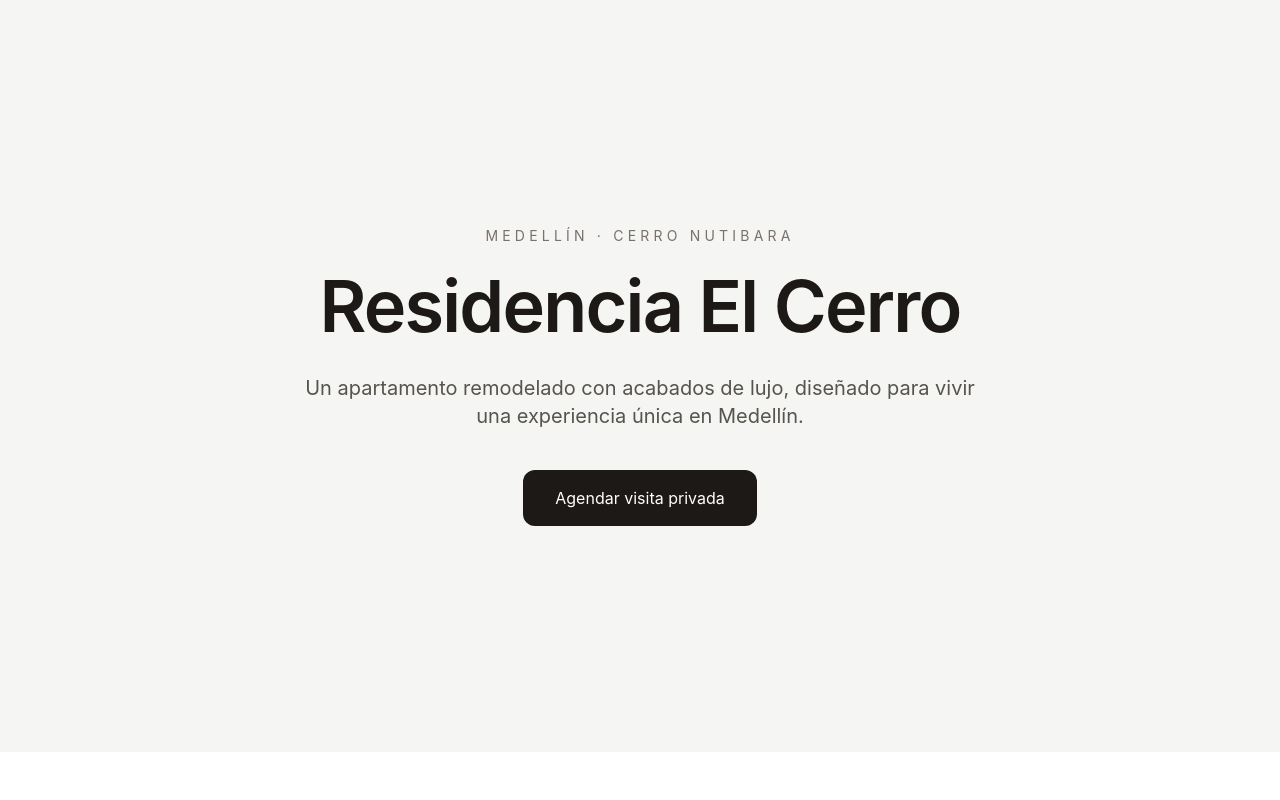
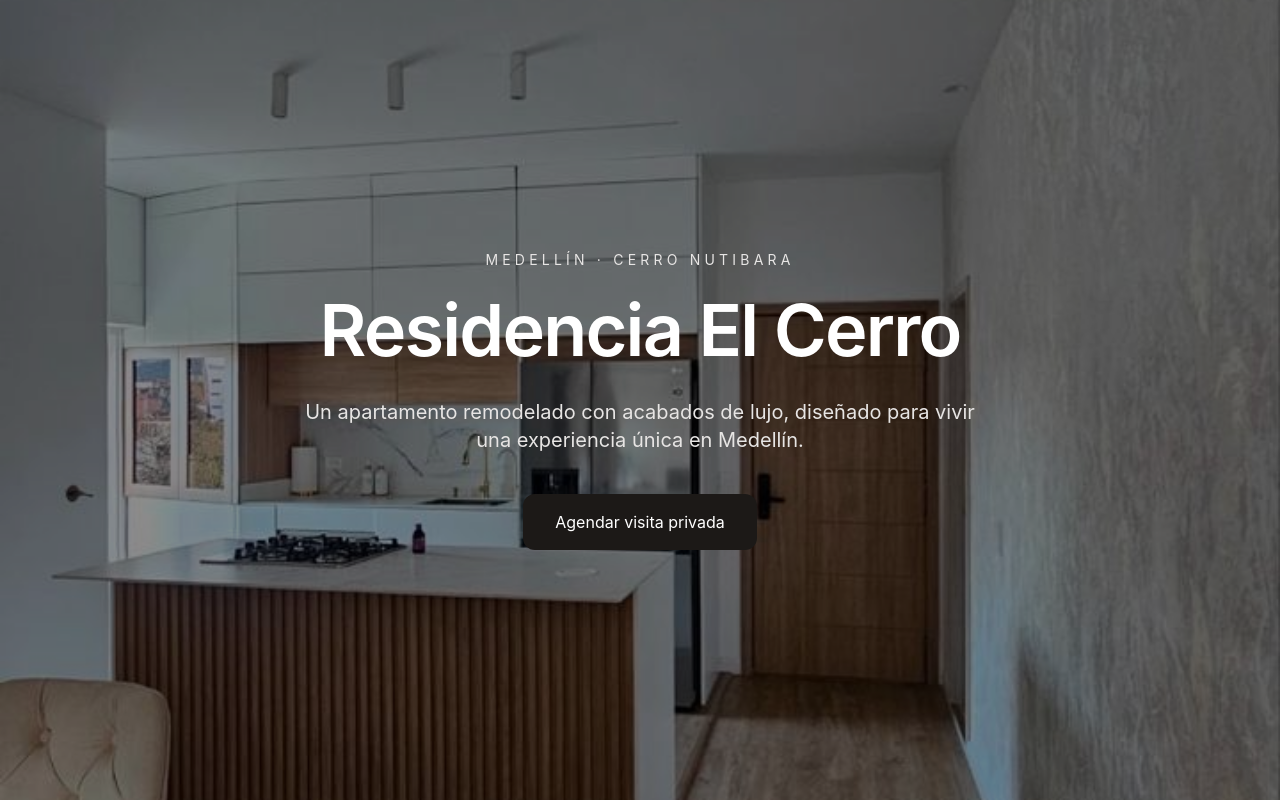
Before and after one commit to Jara84/luxury-residence-landing, a React (Vite) app: page / in a window 1280 px wide. Built offline with nearby package versions, Linux system fonts and the light colour scheme.

Commit message:
feat: add immersive hero with background image

```diff
--- a/src/components/sections/Hero.tsx
+++ b/src/components/sections/Hero.tsx
@@ -1,21 +1,26 @@
 import Container from "../ui/Container";
-import Section from "../ui/Section";
 import Button from "../ui/Button";
+import heroImage from "../../assets/images/hero.jpg";
 
 export default function Hero() {
   return (
-    <Section>
+  <section
+    className="relative min-h-screen bg-cover bg-center"
+    style={{ backgroundImage: `url(${heroImage})` }}
+  >
+    <div className="absolute inset-0 bg-black/45" />
+
     <Container>
-        <div className="flex min-h-[70vh] flex-col items-center justify-center text-center">
-          <p className="mb-6 text-sm uppercase tracking-[0.3em] text-stone-500">
+      <div className="relative flex min-h-screen flex-col items-center justify-center text-center text-white">
+        <p className="mb-6 text-sm uppercase tracking-[0.3em] text-stone-200">
           Medellín · Cerro Nutibara
         </p>
 
-          <h1 className="max-w-4xl text-5xl font-semibold tracking-tight text-stone-900 md:text-7xl">
+        <h1 className="max-w-4xl text-5xl font-semibold tracking-tight md:text-7xl">
           Residencia El Cerro
         </h1>
 
-          <p className="mt-8 max-w-2xl text-lg text-stone-600 md:text-xl">
+        <p className="mt-8 max-w-2xl text-lg text-stone-200 md:text-xl">
           Un apartamento remodelado con acabados de lujo,
           diseñado para vivir una experiencia única en Medellín.
         </p>
@@ -27,6 +32,6 @@ export default function Hero() {
         </div>
       </div>
     </Container>
-    </Section>
+  </section>
 );
 }
```
Also changed, not shown: src/assets/images/hero.jpg (added), src/components/ui/Button.tsx (indentation only). Lines whose indentation alone changed are shown as unchanged.
